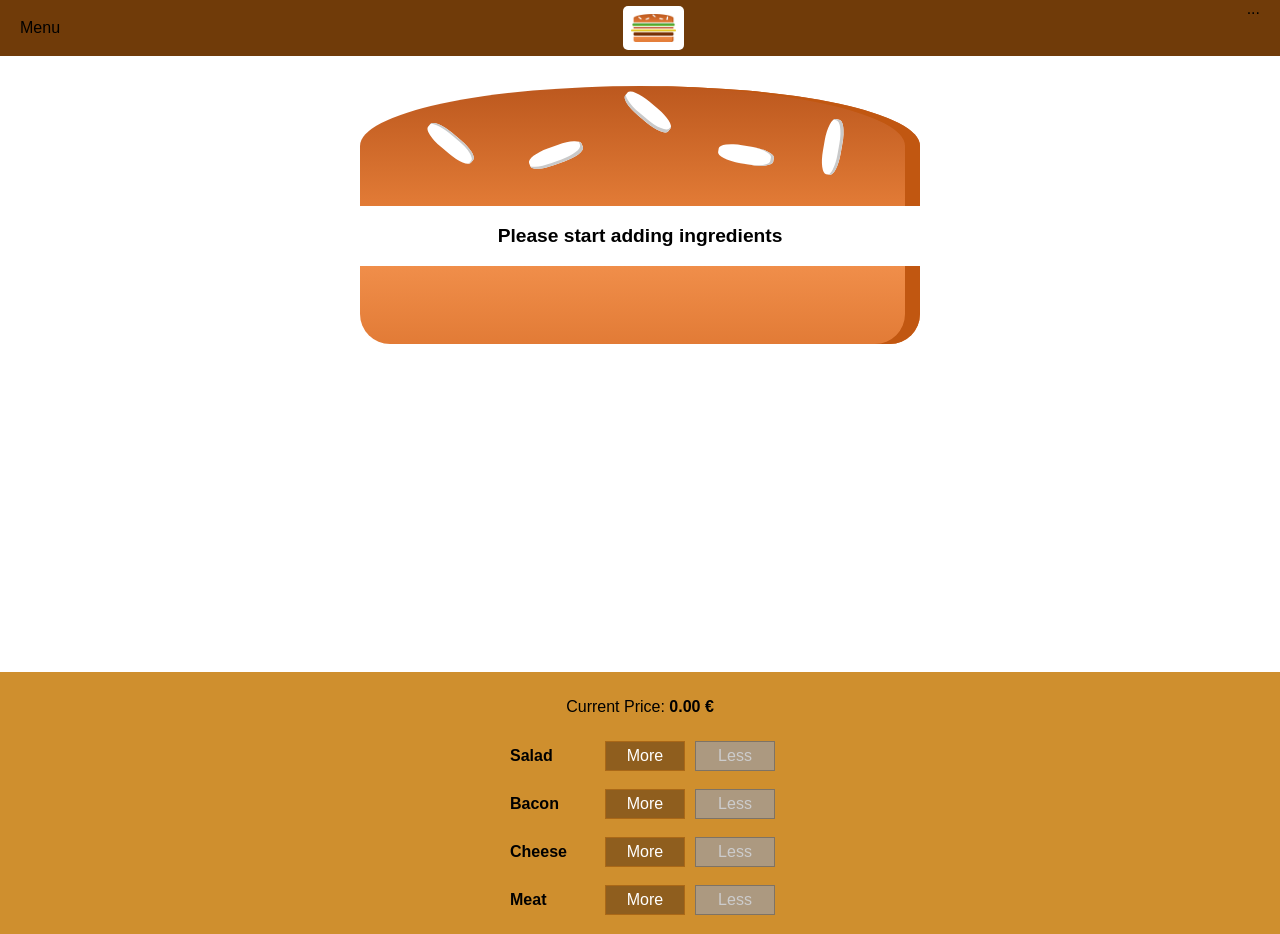
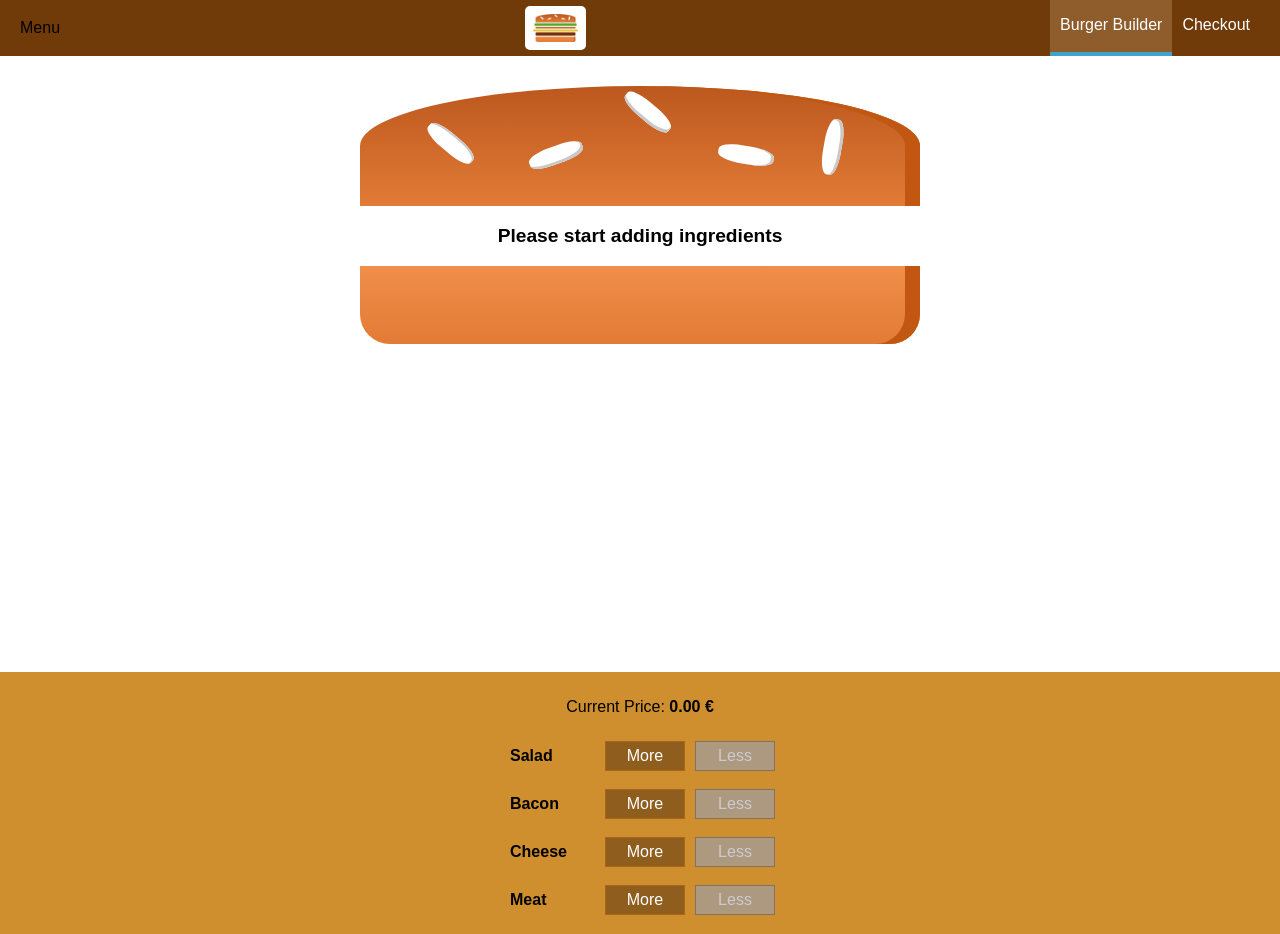
Before and after one commit to Rzublin/burger-assembler, a React (Create React App) app: page / in a window 1280 px wide. Built offline with nearby package versions, Linux system fonts and the light colour scheme; a web font is replaced by a local one.

Commit message:
feat: add navigation items

```diff
--- /dev/null
+++ b/src/components/Navigation/NavigationItems/NavigationItem/NavigationItem.js
@@ -0,0 +1,20 @@
+import React from "react";
+import styles from "./NavigationItem.module.css";
+import PropTypes from "prop-types";
+
+function NavigationItem({ children, link, active }) {
+  return (
+    <li className={styles.NavigationItem}>
+      <a href={link} className={active ? styles.active : null}>
+        {children}
+      </a>
+    </li>
+  );
+}
+
+NavigationItem.propTypes = {
+  link: PropTypes.string.isRequired,
+  active: PropTypes.string,
+};
+
+export default NavigationItem;
--- /dev/null
+++ b/src/components/Navigation/NavigationItems/NavigationItem/NavigationItem.module.css
@@ -0,0 +1,25 @@
+.NavigationItem {
+  margin: 0;
+  box-sizing: border-box;
+  display: flex;
+  height: 100%;
+  align-items: center;
+}
+
+.NavigationItem a {
+  color: #fff;
+  text-decoration: none;
+  height: 100%;
+  padding: 16px 10px;
+  border-bottom: 4px solid transparent;
+  box-sizing: border-box;
+  display: block;
+}
+
+.NavigationItem a:hover,
+.NavigationItem a:active,
+.NavigationItem a.active {
+  background-color: #8f5c2c;
+  border-bottom: 4px solid #40a4c8;
+  color: #fff;
+}
--- /dev/null
+++ b/src/components/Navigation/NavigationItems/NavigationItems.js
@@ -0,0 +1,16 @@
+import React from "react";
+import NavigationItem from "./NavigationItem/NavigationItem";
+import styles from "./NavigationItems.module.css";
+
+function NavigationItems() {
+  return (
+    <ul className={styles.NavigationItems}>
+      <NavigationItem link="/" active>
+        Burger Builder
+      </NavigationItem>
+      <NavigationItem link="/">Checkout</NavigationItem>
+    </ul>
+  );
+}
+
+export default NavigationItems;
--- /dev/null
+++ b/src/components/Navigation/NavigationItems/NavigationItems.module.css
@@ -0,0 +1,8 @@
+.NavigationItems {
+  margin: 0;
+  padding: 0;
+  list-style: none;
+  display: flex;
+  align-items: center;
+  height: 100%;
+}
--- a/src/components/Navigation/Toolbar/Toolbar.js
+++ b/src/components/Navigation/Toolbar/Toolbar.js
@@ -1,13 +1,17 @@
 import React from "react";
 import styles from "./Toolbar.module.css";
 import Logo from "../../Logo/Logo";
+import NavigationItems from "../NavigationItems/NavigationItems";
+import NavigationItem from "../NavigationItems/NavigationItem/NavigationItem";
 
 function Toolbar() {
   return (
     <header className={styles.Toolbar}>
       <div>Menu</div>
       <Logo />
-      <nav>...</nav>
+      <nav>
+        <NavigationItems />
+      </nav>
     </header>
   );
 }
```
